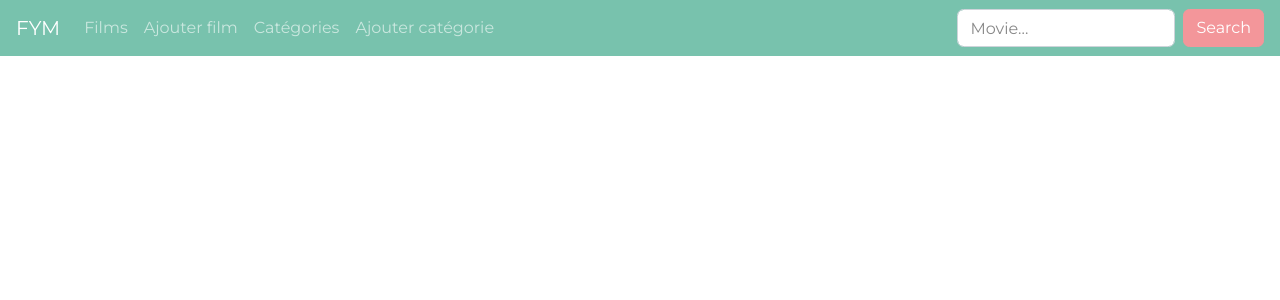
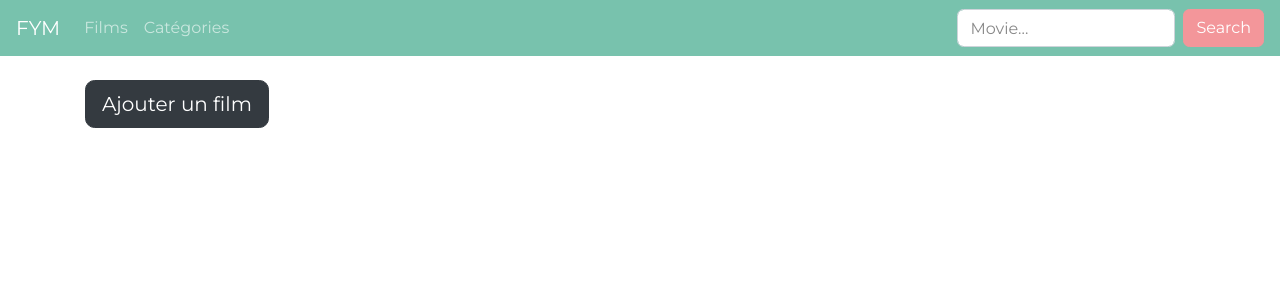
Before and after one commit to CVandermies/FYM, a Symfony app: template templates/fym/index.html.twig in a window 1280 px wide. Shown: the top 300 px of the page. Run offline with Twig, Linux system fonts and the light colour scheme; the template is opened without the code that fills it, so the values that code supplies are empty; some libraries are stand-ins or nearby versions.

Commit message:
Movie Tiles & déplacement btn "ajouter"

```diff
--- a/templates/base.html.twig
+++ b/templates/base.html.twig
@@ -28,13 +28,7 @@
                         <a class="nav-link" href="{{ path('fym') }}">Films</a>
                     </li>
                     <li class="nav-item">
-                        <a class="nav-link" href="{{ path('movie_create') }}">Ajouter film</a>
-                    </li>
-                    <li class="nav-item">
                         <a class="nav-link" href="{{ path('categoriesList') }}">Catégories</a>
-                    </li>
-                    <li class="nav-item">
-                        <a class="nav-link" href="{{ path('category_create') }}">Ajouter catégorie</a>
                     </li>
                 </ul>
                 <form class="form-inline my-2 my-lg-0">
--- a/templates/category/index.html.twig
+++ b/templates/category/index.html.twig
@@ -6,6 +6,8 @@
 
 <section class="categories">
 
+    <br><a href="{{ path('category_create') }}" class="btn btn-lg btn-dark">Ajouter catégorie</a><br><br>
+
     {% for category in categories %}
 
         <category>
@@ -13,7 +15,7 @@
 
             <div class="content">
                 {{ category.description | raw}}
-                <a href="{{ path('category_show', {id: category.id}) }}" class="btn btn-primary">Voir la catégorie</a>
+                <a href="{{ path('category_show', {id: category.id}) }}" class="btn btn-info">Voir la catégorie</a>
 
             </div>
         </category>
--- a/templates/category/showCategory.html.twig
+++ b/templates/category/showCategory.html.twig
@@ -11,12 +11,12 @@
                 <ul>
                 {% for movie in liste %}
                     <li>{{ movie.title}}</li>
-                    <a href="{{ path('movie_show', {id: movie.id}) }}" class="btn btn-primary">Voir la fiche</a>
+                    <a href="{{ path('movie_show', {id: movie.id}) }}" class="btn btn-info">Voir la fiche</a>
                 {% endfor %}
                 </ul>
             </div>
             <a href="{{ path('category_edit', {id: category.id }) }}" class="btn btn-primary">Editer</a>
-            <a href="{{ path('category_del', {id: category.id }) }}" class="btn btn-primary">Supprimer</a>
+            <a href="{{ path('category_del', {id: category.id }) }}" class="btn btn-secondary">Supprimer</a>
     </article>
 
 {% endblock %}
--- a/templates/fym/index.html.twig
+++ b/templates/fym/index.html.twig
@@ -4,22 +4,26 @@
 
 <section class="films">
 
+    <br><a href="{{ path('movie_create') }}" class="btn btn-lg btn-dark">Ajouter un film</a><br><br>
+
     {% for movie in movies %}
 
-        <article>
-            <h2>{{ movie.title }}</h2>
 
+        <div class="card mb-3">
+            <h3 class="card-header">{{ movie.title }}</h3>
             {% if movie.category is not null %}
-                <div class="metadata">Catégorie <b>{{ movie.category.label }}</b></div>
+                <div class="card-body">Catégorie
+                    <a href="{{ path('category_show', {id: movie.category.id}) }}" class="card-link">{{ movie.category.label }}</a>
+                </div>
             {% endif %}
+            <img src="{{ movie.image }}" class="d-block user-select-none" width="40%" height="200" aria-label="Placeholder: Image cap" focusable="false" role="img" preserveAspectRatio="xMidYMid slice" viewBox="0 0 318 180" style="font-size:1.125rem;text-anchor:middle">
 
-            <div class="content">
-                <img src="{{ movie.image }}" alt="">
-                {{ movie.content | raw}}
-                <a href="{{ path('movie_show', {id: movie.id}) }}" class="btn btn-primary">Voir la fiche</a>
-            </div>
+                <div class="card-body">
+                <p class="card-text">{{ movie.content | raw}}</p>
+                <a href="{{ path('movie_show', {id: movie.id}) }}" class="btn btn-info">Voir la fiche</a>
+                </div>
 
-        </article>
+        </div>
     {% endfor %}
 
 
--- a/templates/fym/showMovie.html.twig
+++ b/templates/fym/showMovie.html.twig
@@ -14,7 +14,7 @@
 
             </div>
         <a href="{{ path('movie_edit', {id: movie.id }) }}" class="btn btn-primary">Editer</a>
-        <a href="{{ path('movie_del', {id: movie.id }) }}" class="btn btn-primary">Supprimer</a>
+        <a href="{{ path('movie_del', {id: movie.id }) }}" class="btn btn-secondary">Supprimer</a>
     </article>
 
 {% endblock %}
```
